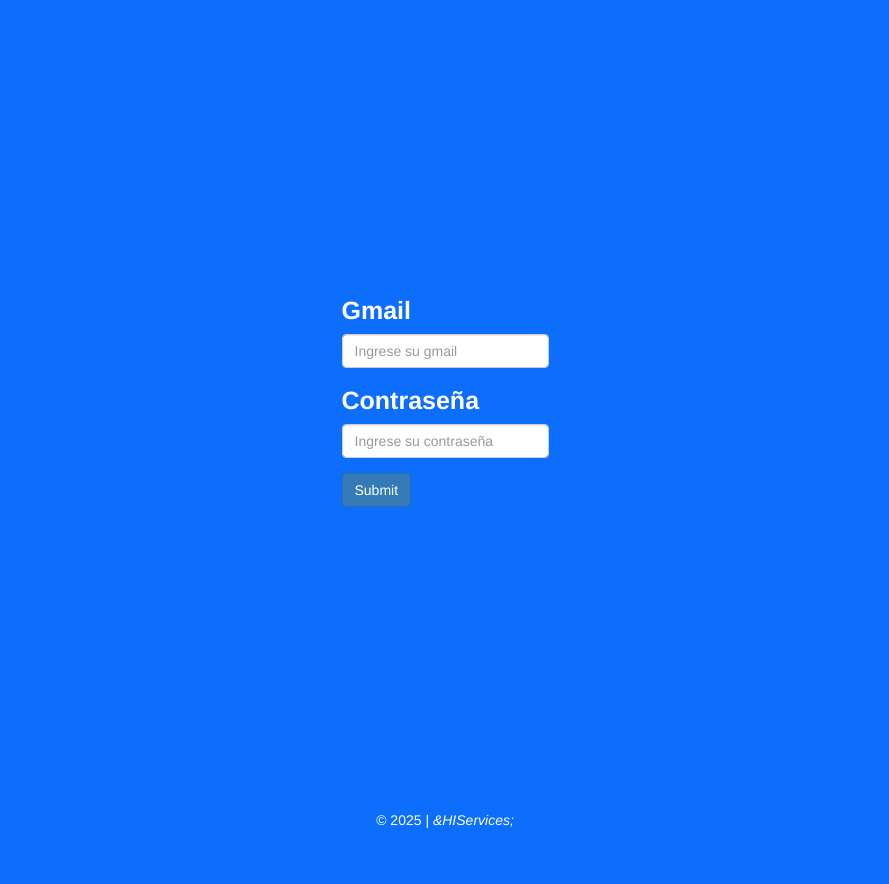
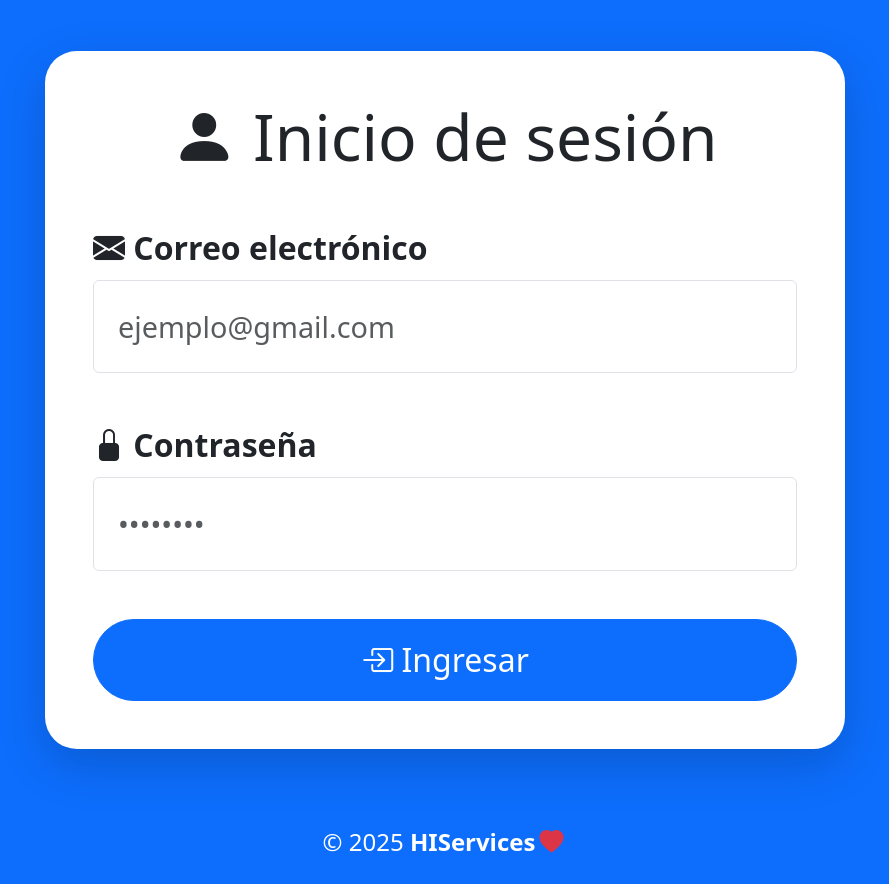
Before and after one commit to MaxIIIDev/ProyectoFinalWebII, a Node project: template src/public/views/home/login.pug in a window 1280 px wide. Shown: the whole page, without its empty margins (195-1084 px from the left). Before the commit the page ends 828 px from the top, so only its background shows below. Run offline with Node 20 templates, Linux system fonts and the light colour scheme; the template is opened without the code that fills it, so the values that code supplies are empty; some libraries are stand-ins or nearby versions.

Commit message:
Login pug terminado

```diff
--- a/package.json
+++ b/package.json
@@ -4,9 +4,11 @@
   "description": "",
   "main": "index.js",
   "scripts": {
-    "dev": "tsnd --respawn --clear src/app.ts",
+    "dev": "tsnd --respawn --clear --watch \"**/*.pug\" src/app.ts",
+    "dev:debug": "tsnd --respawn --clear --watch \"**/*.pug\" --inspect src/app.ts",
     "build": "rimraf ./dist && tsc",
-    "start": "npm run build && node dist/app.js"
+    "start": "npm run build && node dist/app.js",
+    "start:dev": "nodemon --watch \"**/*.ts\" --watch \"**/*.pug\" --exec \"ts-node src/app.ts\""
   },
   "repository": {
     "type": "git",
--- a/src/public/views/home/login.pug
+++ b/src/public/views/home/login.pug
@@ -3,28 +3,62 @@
     head
         meta(charset="UTF-8")
         meta(name="viewport", content="width=device-width, initial-scale=1.0")
-        link(rel="stylesheet", href="/css/bootstrap.min.css")
-        link(rel="stylesheet", href="/icons/bootstrap-icons.css")
-        link(rel="stylesheet", href="https://cdn.jsdelivr.net/npm/bootstrap-icons@1.10.0/font/bootstrap-icons.css")
-        link(rel="stylesheet", href="https://cdn.jsdelivr.net/npm/bootstrap@3.4.1/dist/css/bootstrap.min.css" )
-        title Iniciar sesion
+        title Iniciar sesión
+        link(href="https://cdn.jsdelivr.net/npm/bootstrap@5.3.0/dist/css/bootstrap.min.css", rel="stylesheet")
+        link(href="https://cdn.jsdelivr.net/npm/bootstrap-icons@1.10.0/font/bootstrap-icons.css", rel="stylesheet")
+
+        style.
+            .form-control-xxl {
+                font-size: 1.8rem;
+                padding: 1.5rem;
+                height: auto;
+            }
+            .btn-xxl {
+                font-size: 2rem;
+                padding: 1rem 2rem;
+                border-radius: 50px;
+            }
+
     body.bg-primary
+        .container.d-flex.flex-column.align-items-center.justify-content-center.min-vh-100
+            .bg-white.p-5.rounded-5.shadow-lg(style="max-width: 800px; width: 100%")
+                h1.text-center.mb-5.display-3
+                    i.bi.bi-person-fill
+                    |  Inicio de sesión
+
+                form(action="", method="")
+                    .mb-5
+                        label.form-label.fs-2.fw-bold(for='email')
+                            i.bi.bi-envelope-fill
+                            |  Correo electrónico
+                        input.form-control.form-control-xxl#email(
+                            type='email',
+                            name='email',
+                            placeholder='ejemplo@gmail.com'
+                        )
+
+                    .mb-5
+                        label.form-label.fs-2.fw-bold(for='password')
+                            i.bi.bi-lock-fill
+                            |  Contraseña
+                        input.form-control.form-control-xxl#password(
+                            type='password',
+                            name='password',
+                            placeholder='••••••••'
+                        )
+
+                    .d-grid.gap-3.mt-5
+                        button.btn.btn-primary.btn-xxl.rounded-pill(type='submit')
+                            i.bi.bi-box-arrow-in-right
+                            |  Ingresar
 
 
-        .container.d-flex.flex-column.justify-content-center.align-items-center.vh-100
-            form(action="",method="")
-                .form-group
-                    label.fs-1(for='email') Gmail
-                    input.form-control(type='email', name='email' placeholder='Ingrese su gmail')
-                .form-group
-                    label.fs-1(for='password') Contraseña
-                    input.form-control(type='password', name='password' placeholder='Ingrese su contraseña')
-                button.btn.btn-primary.round(type='submit') Submit
+        footer.text-white.text-center.py-4
+            .container
+                p.fs-4.mb-0
+                    | © 2025
+                    span.fw-bold HIServices
+                    i.bi.bi-heart-fill.text-danger.mx-1
 
-        script(src="/js/bootstrap.bundle.min.js")
+
         script(src="https://cdn.jsdelivr.net/npm/bootstrap@5.3.0/dist/js/bootstrap.bundle.min.js")
-    footer
-        .container.align-center.text-center
-            p
-            | &copy; 2025 |
-            i.fa.fa-value(aria-hidden='true') &HIServices;
```
